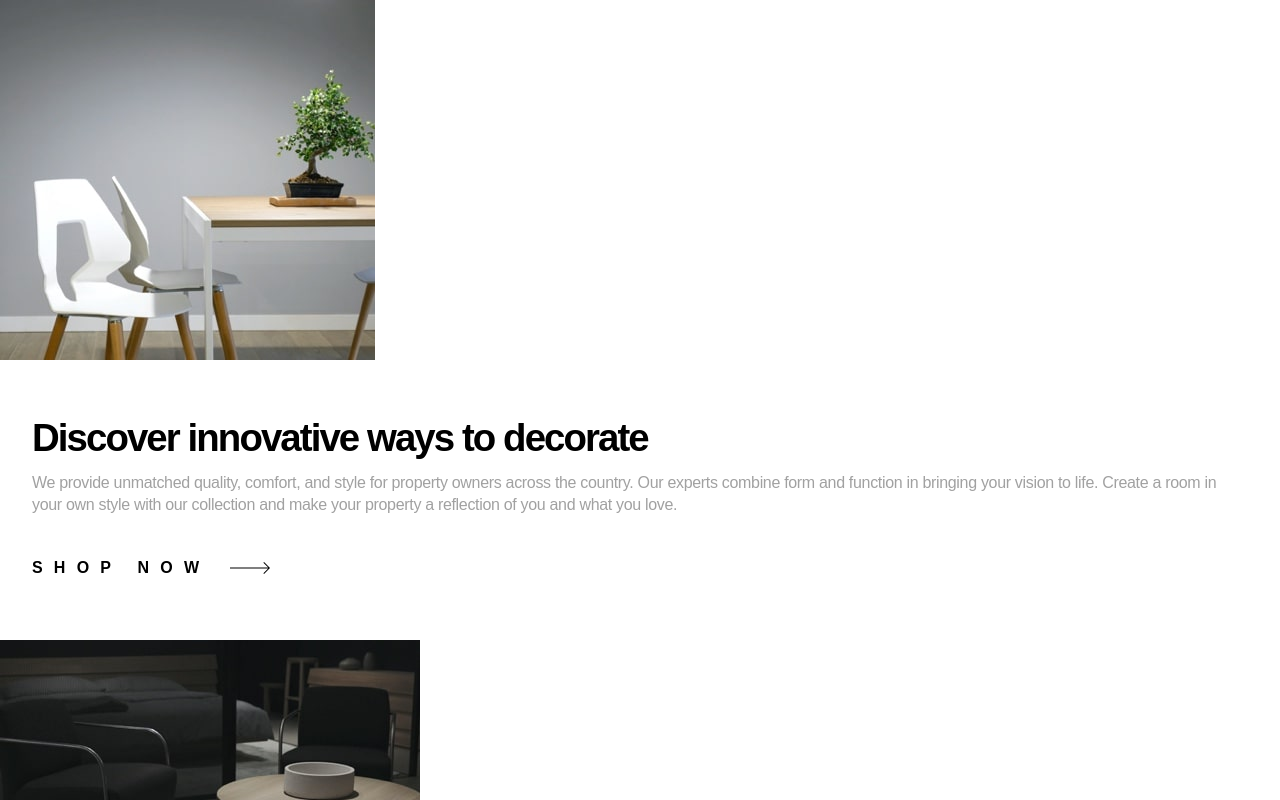
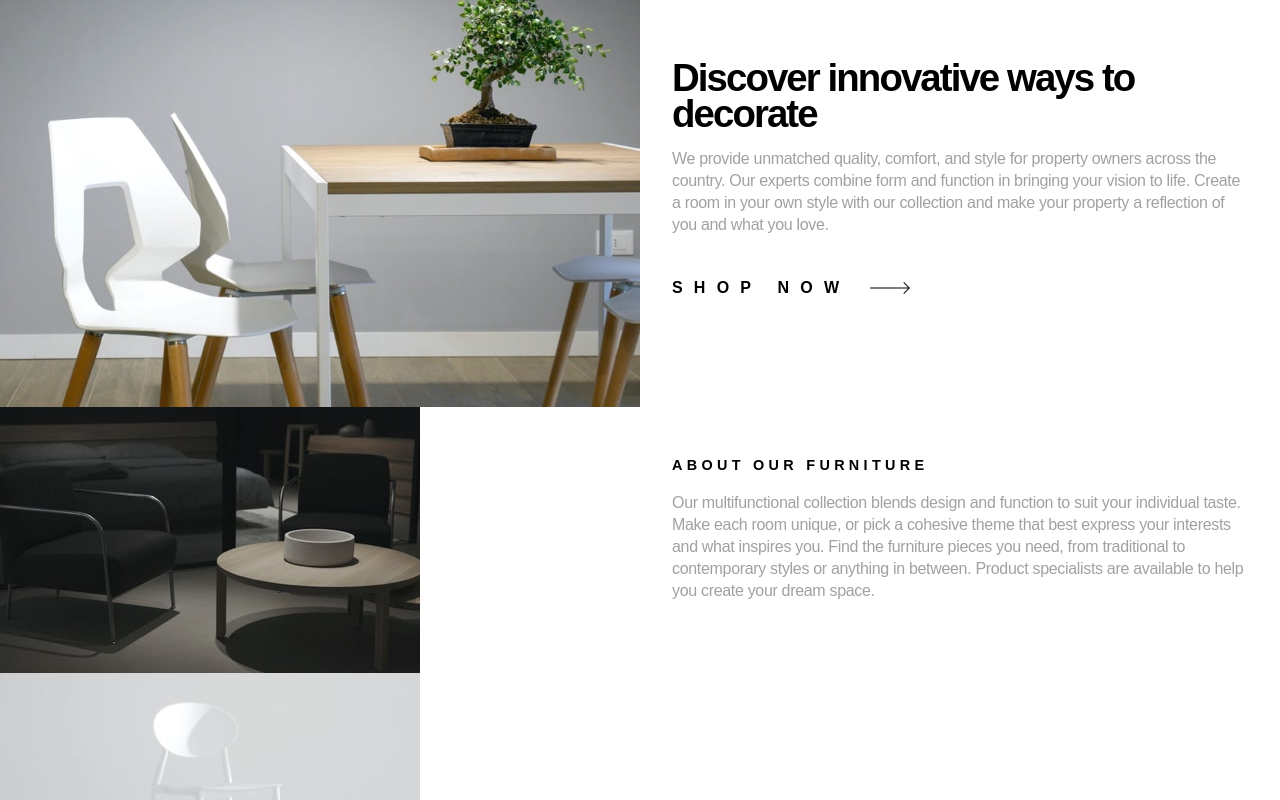
Before and after one commit to Smart-Ace-Designs/nuxt-room-homepage, a Nuxt app: page / in a window 1280 px wide. Shown: the top 800 px of the page. Built offline with nearby package versions, Linux system fonts and the light colour scheme.

Commit message:
Add desktop hero image

```diff
--- a/app/pages/index.vue
+++ b/app/pages/index.vue
@@ -2,14 +2,22 @@
 
 <template>
   <main>
-    <div class="grid grid-cols-1">
+    <div class="grid grid-cols-1 sm:grid-cols-2">
       <div>
+        <picture>
+          <source
+            media="(min-width: 375px)"
+            srcset="/desktop-image-hero-1.jpg"
+            width="840"
+            height="534"
+          />
           <img
             src="/mobile-image-hero-1.jpg"
             alt="A simple room with desk with chairs and a bonsai tree on the table."
             width="375"
             height="360"
           />
+        </picture>
       </div>
       <div class="px-8 py-15">
         <h1 class="mb-4 text-[2.4rem] leading-9 font-bold tracking-tighter">
```
Lines whose indentation alone changed are shown as unchanged.
